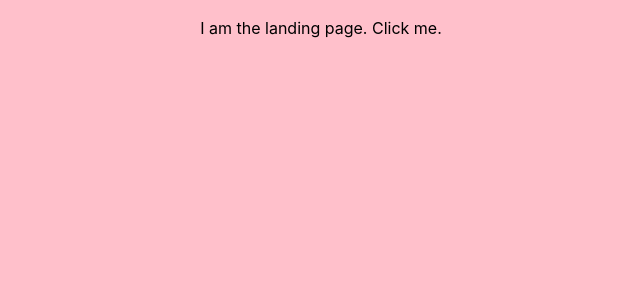
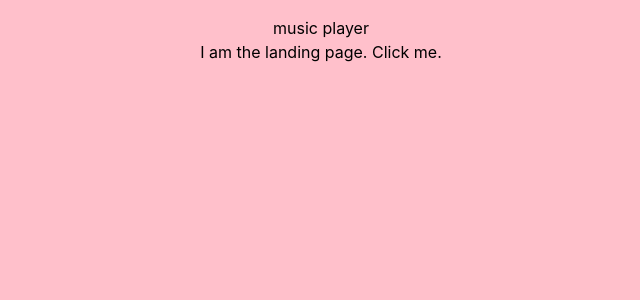
Before and after one commit to gg-1414/sky-parlor, a React (Create React App) app: page / in a window 1280 px wide. Shown: the top 300 px of the page, without its empty margins (319-959 px from the left). Built offline with nearby package versions, Linux system fonts and the light colour scheme; no server answers.

Commit message:
convert components to functional, start building out MusicPlayer

```diff
--- a/src/App.js
+++ b/src/App.js
@@ -1,37 +1,20 @@
-import React, { Component } from 'react';
 import {
   BrowserRouter as Router,
   Switch,
   Route,
 } from "react-router-dom";
 
+import MusicPlayer from './components/MusicPlayer';
 import Landing from './pages/Landing';
 import Home from './pages/Home';
 import Product from './pages/Product';
 import Admin from './pages/Admin';
 import './App.scss';
 
-class App extends Component {
-  constructor() {
-    super();
-
-    this.state = {
-      playlistEmbedCode: '',
-    }
-  }
-
-  handleLandingClick = () => {
-    this.setState({ showLanding: false, showMainPage: true });
-  }
-
-  componentWillMount() {
-    // this.fetchPlaylist();
-    // console.log('this.playlistEmbedCode',this.state.playlistEmbedCode)
-  }
-
-  render() {
+export default function App() {
   return (
     <div className="App">
+      <MusicPlayer />
       <Router>
         <Switch>
           <Route exact path="/product">
@@ -51,6 +34,3 @@ class App extends Component {
     </div>
   );
 }
-}
-
-export default App;
--- /dev/null
+++ b/src/components/MusicPlayer.js
@@ -0,0 +1,7 @@
+export default function MusicPlayer() {
+  return (
+    <div>
+      music player
+    </div>
+  )
+}
```
Also changed, not shown: src/pages/Landing.js (+1 -7 lines), src/pages/Home.js (line endings or trailing spaces). Lines whose indentation alone changed are shown as unchanged.
